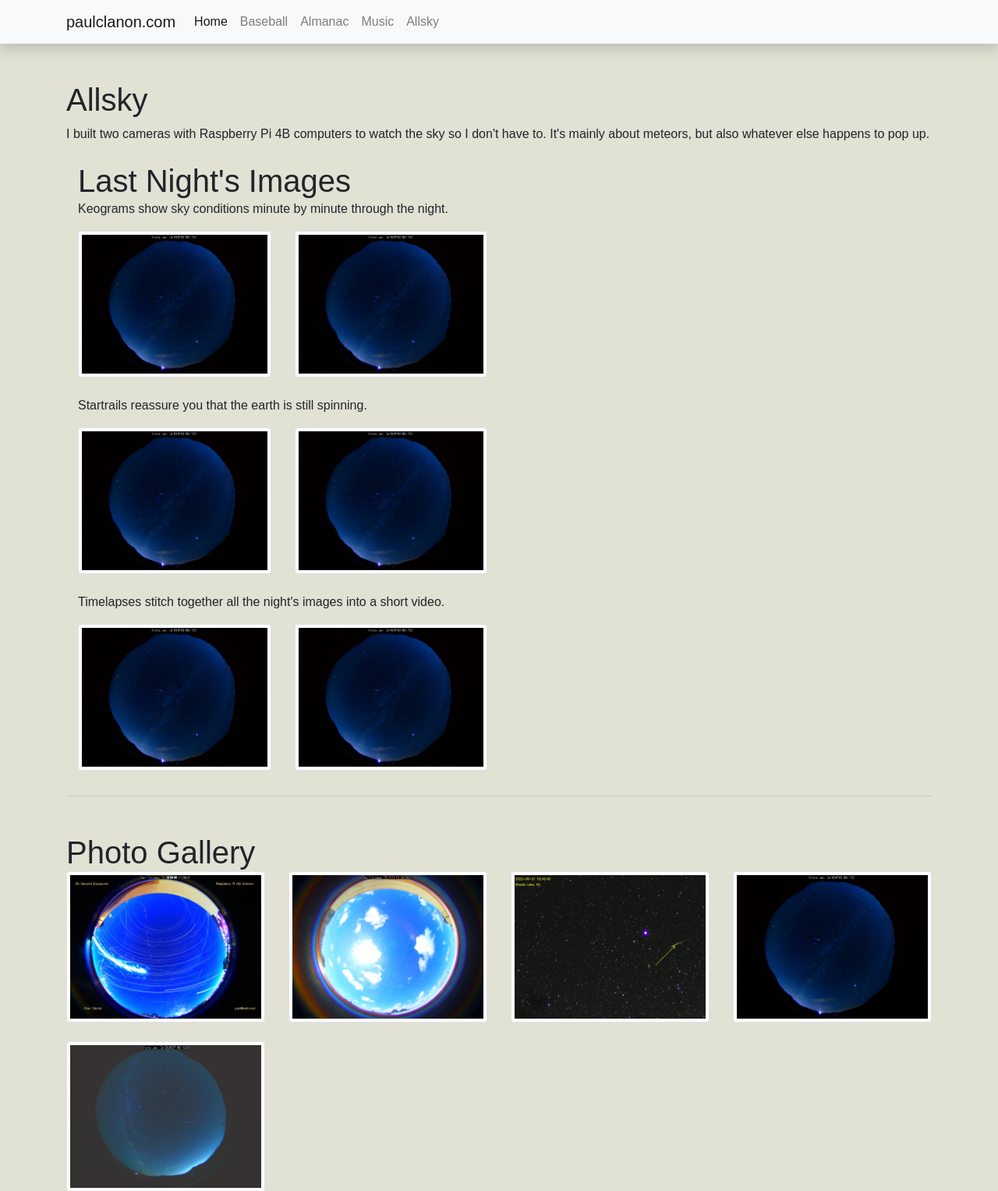
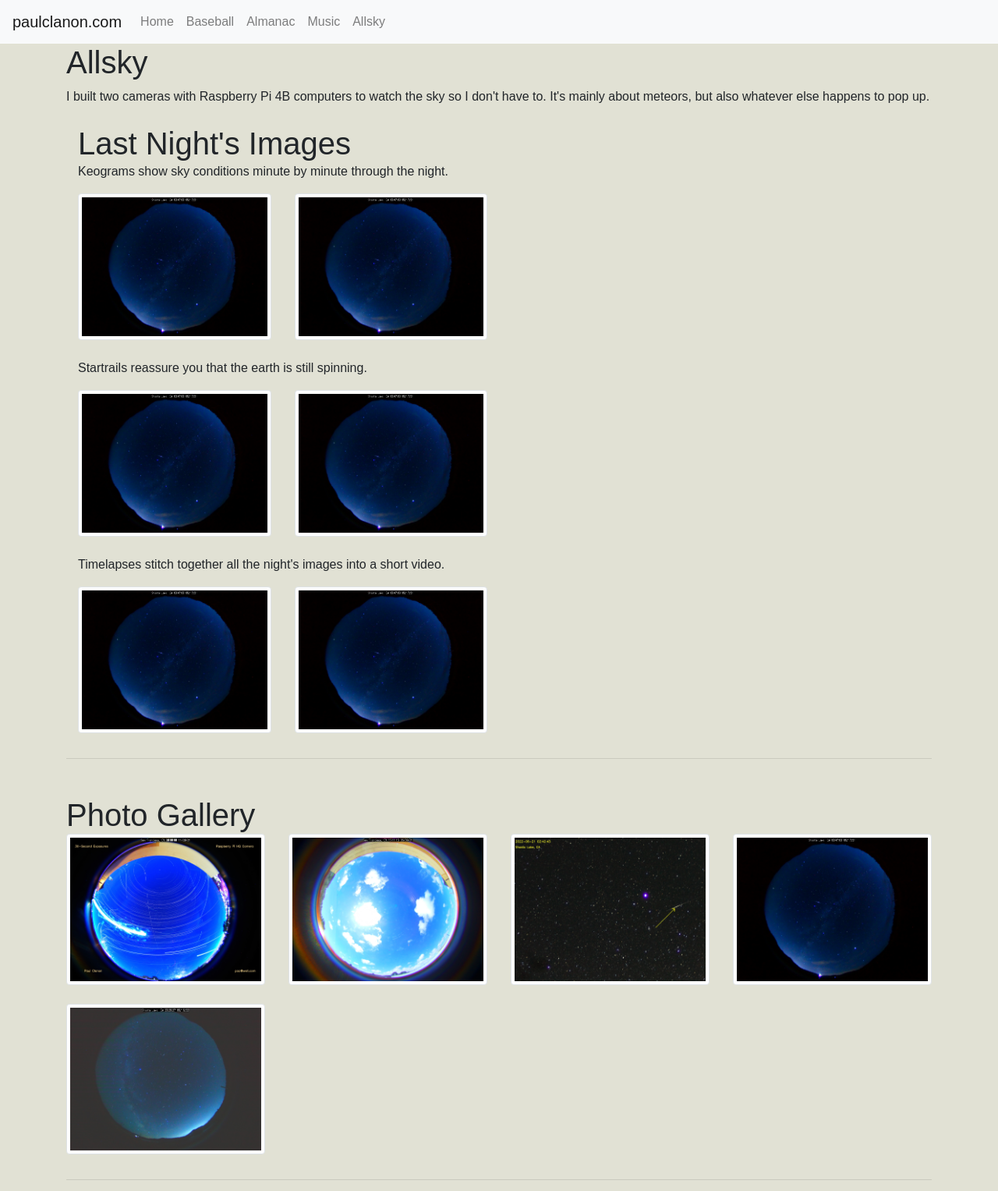
Before and after one commit to pclanon/paulclanon_com, a Flask app: page /allsky in a window 1280 px wide. Shown: the top 1527 px of the page at 78% size. Run offline with Flask 2, Linux system fonts and the light colour scheme; some libraries are stand-ins or nearby versions.

Commit message:
Changes and additions.

```diff
--- a/python_scripts/giants_dashboard.py
+++ b/python_scripts/giants_dashboard.py
@@ -123,6 +123,8 @@ def make_linescore_last_giants_game():
     # Get line score data
     most_recent_game_id = statsapi.last_game(137)  # 137=Giants team ID
     line_score = statsapi.linescore(most_recent_game_id)
+    line_score = line_score.replace('White Sox', 'WhiteSox').replace('Red Sox',
+                                         'RedSox').replace('Blue Jays', 'BlueJays')
 
     for line in range(0, 3):
         l_df = pd.DataFrame(line_score.split('\n')[line].split()).T
--- a/templates/shared/grid_base.html
+++ b/templates/shared/grid_base.html
@@ -11,15 +11,15 @@
   <title>{% block title %}Welcome{% endblock %}</title>
 
   </head>
-  <nav class="navbar navbar-expand-lg navbar-light bg-light static-top mb-5 shadow">
-  <div class="container">
+
+  <nav class="navbar navbar-expand-lg navbar-light bg-light">
   <a class="navbar-brand" href="/">paulclanon.com</a>
-    <button class="navbar-toggler" type="button" data-bs-toggle="collapse" data-bs-target="#navbarResponsive" aria-controls="navbarResponsive" aria-expanded="false" aria-label="Toggle navigation">
+  <button class="navbar-toggler" type="button" data-toggle="collapse" data-target="#navbarNav" aria-controls="navbarNav" aria-expanded="false" aria-label="Toggle navigation">
     <span class="navbar-toggler-icon"></span>
   </button>
-    <div class="collapse navbar-collapse" id="navbarResponsive">
-      <ul class="navbar-nav ms-auto">
-        <li class="nav-item active">
+  <div class="collapse navbar-collapse" id="navbarNav">
+    <ul class="navbar-nav">
+      <li class="nav-item">
         <a class="nav-link" href="/">Home</a>
       </li>
       <li class="nav-item">
@@ -35,7 +35,6 @@
         <a class="nav-link" href="/allsky">Allsky</a>
       </li>
     </ul>
-    </div>
   </div>
 </nav>
 
```
Lines whose indentation alone changed are shown as unchanged.
